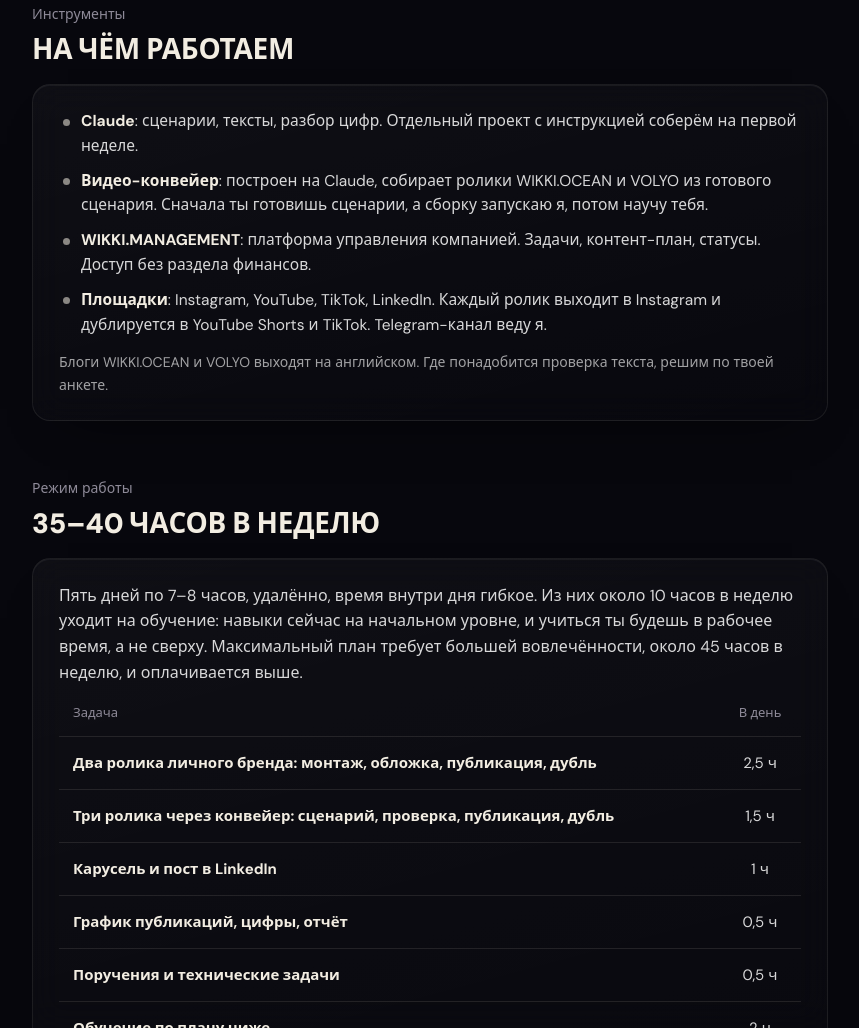
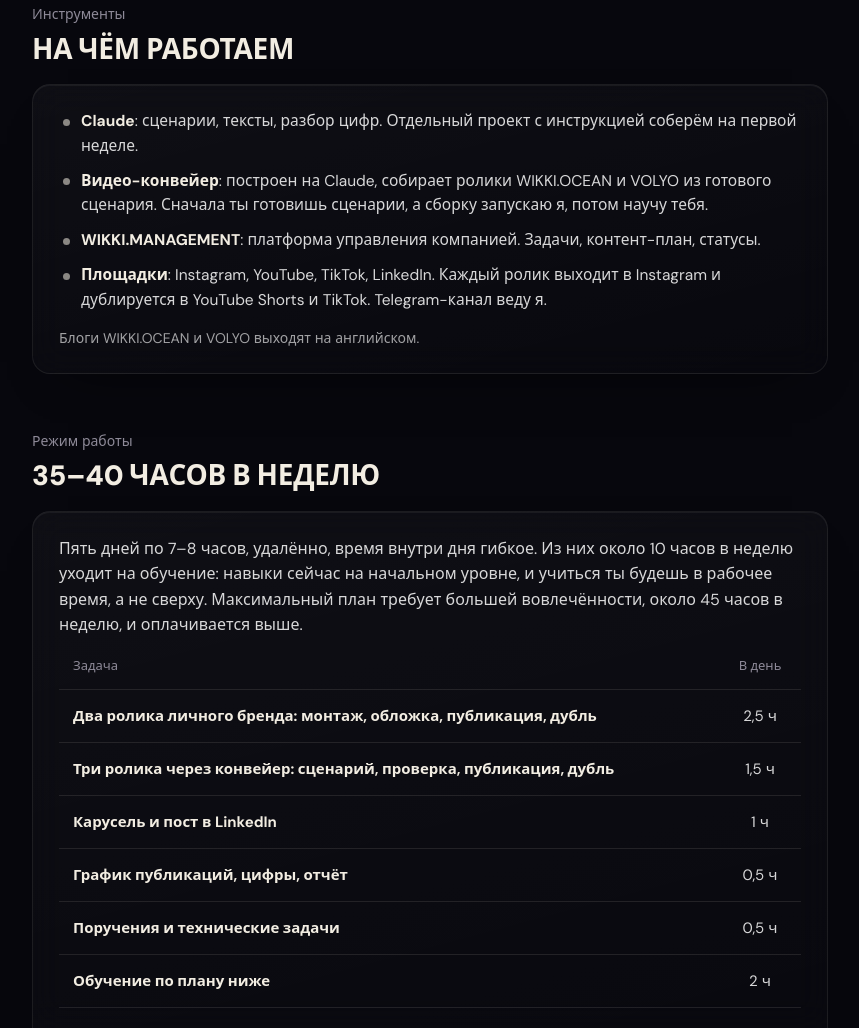
Before and after one commit to vikagladysheva07-source/team-anketa, a plain HTML site: page profil/index.html in a window 1280 px wide. Shown: the part 1952-2980 px from the top of the page, without its empty margins (210-1069 px from the left). Drawn offline with Linux system fonts and the light colour scheme.

Commit message:
Профиль роли для Юлии: убраны лишние пометки в инструментах
Co-Authored-By: Claude Opus 5.5 <noreply@anthropic.com>

```diff
--- a/profil/index.html
+++ b/profil/index.html
@@ -168,10 +168,10 @@ body{background:transparent}
     <ul class="list">
       <li><b>Claude</b>: сценарии, тексты, разбор цифр. Отдельный проект с инструкцией соберём на первой неделе.</li>
       <li><b>Видео-конвейер</b>: построен на Claude, собирает ролики WIKKI.OCEAN и VOLYO из готового сценария. Сначала ты готовишь сценарии, а сборку запускаю я, потом научу тебя.</li>
-      <li><b>WIKKI.MANAGEMENT</b>: платформа управления компанией. Задачи, контент-план, статусы. Доступ без раздела финансов.</li>
+      <li><b>WIKKI.MANAGEMENT</b>: платформа управления компанией. Задачи, контент-план, статусы.</li>
       <li><b>Площадки</b>: Instagram, YouTube, TikTok, LinkedIn. Каждый ролик выходит в Instagram и дублируется в YouTube Shorts и TikTok. Telegram-канал веду я.</li>
     </ul>
-    <p class="note">Блоги WIKKI.OCEAN и VOLYO выходят на английском. Где понадобится проверка текста, решим по твоей анкете.</p>
+    <p class="note">Блоги WIKKI.OCEAN и VOLYO выходят на английском.</p>
   </div>
 </section>
 
```
